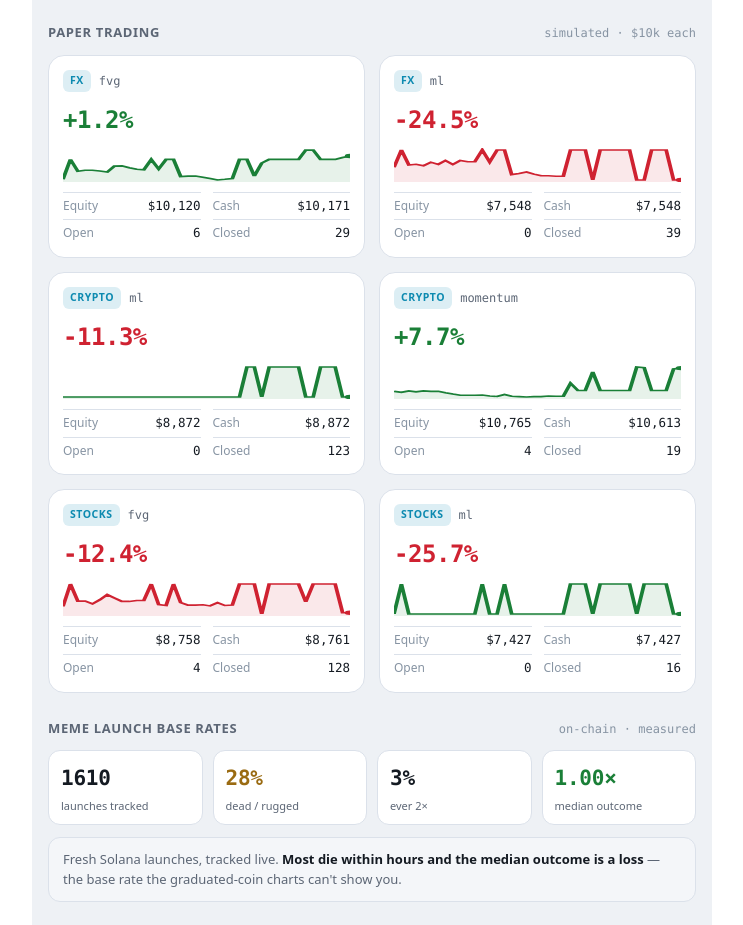
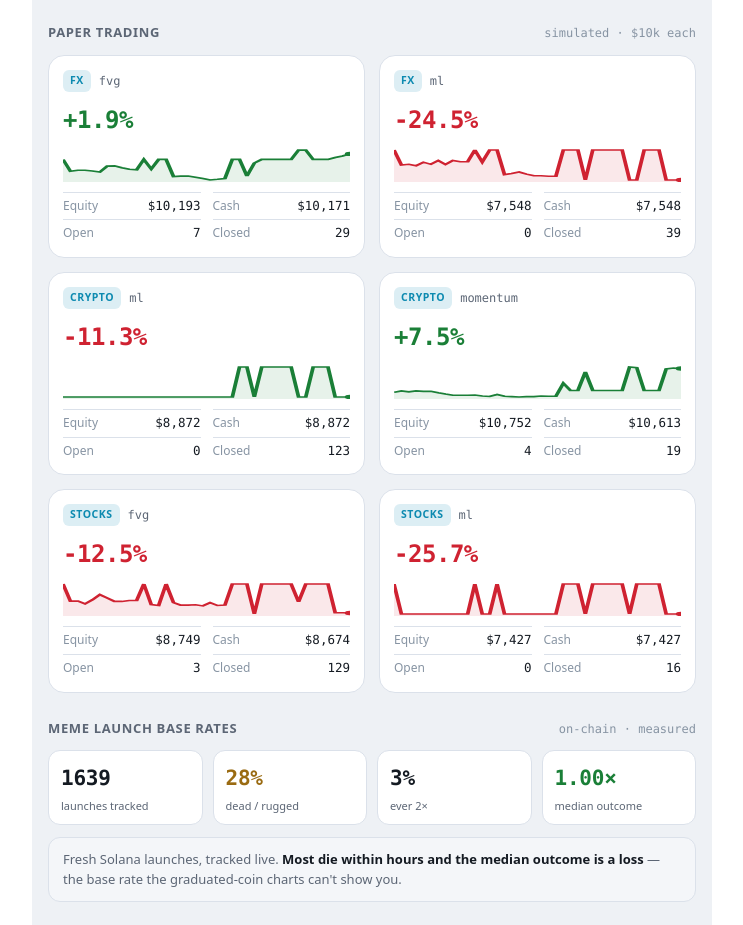
Before and after one commit to eugenewilliams2/gq-research-dashboard, a plain HTML site: page index.html in a window 1280 px wide. Shown: the part 285-1210 px from the top of the page, without its empty margins (268-1011 px from the left). Drawn offline with Linux system fonts and the light colour scheme.

Commit message:
dashboard: 2026-11-28T14:59:12Z

```diff
--- a/index.html
+++ b/index.html
@@ -105,7 +105,7 @@
     <div>
       <div class="eyebrow">GQ · Research Harness</div>
       <h1>Pocket dashboard</h1>
-      <div class="stamp">Nov 27, 2026 · 09:59 EST</div>
+      <div class="stamp">Nov 28, 2026 · 09:59 EST</div>
     </div>
     <button class="theme-btn" onclick="var r=document.documentElement;r.dataset.theme=(r.dataset.theme==='light'?'dark':'light');" aria-label="Toggle light and dark theme">◐</button>
   </div>
@@ -114,8 +114,8 @@
     <article class="card verdict">
       <div class="big">No strategy here has cleared the honesty bar (Deflated Sharpe ≥ 0.95) after real costs — on FX, crypto, stocks, or memes. That null result is the finding.</div>
       <div class="roll">
-        <span class="n neg">-10.9%</span>
-        <span class="sub">blended paper P&amp;L across 6 sessions · $53,489 of $60,000</span>
+        <span class="n neg">-10.8%</span>
+        <span class="sub">blended paper P&amp;L across 6 sessions · $53,540 of $60,000</span>
       </div>
     </article>
   </section>
@@ -129,12 +129,12 @@
           <span class="badge">FX</span>
           <span class="strat">fvg</span>
         </div>
-        <div class="pnl">+1.2%</div>
-        <div class="spark-wrap"><svg class="spark up" viewBox="0 0 120 34" preserveAspectRatio="none" aria-hidden="true"><polygon points="0,34 0.0,31.3 3.1,11.4 6.2,23.3 9.2,22.3 12.3,22.3 15.4,23.0 18.5,24.0 21.5,18.1 24.6,17.9 27.7,19.7 30.8,21.3 33.8,21.8 36.9,11.4 40.0,20.9 43.1,11.4 46.2,11.4 49.2,28.5 52.3,28.1 55.4,28.1 58.5,29.3 61.5,30.6 64.6,32.0 67.7,31.3 70.8,30.5 73.8,11.4 76.9,11.4 80.0,28.0 83.1,15.0 86.2,11.4 89.2,11.4 92.3,11.4 95.4,11.4 98.5,11.4 101.5,2.1 104.6,2.0 107.7,11.4 110.8,11.4 113.8,11.4 116.9,9.5 120.0,8.0 120,34" class="spark-fill"/><polyline points="0.0,31.3 3.1,11.4 6.2,23.3 9.2,22.3 12.3,22.3 15.4,23.0 18.5,24.0 21.5,18.1 24.6,17.9 27.7,19.7 30.8,21.3 33.8,21.8 36.9,11.4 40.0,20.9 43.1,11.4 46.2,11.4 49.2,28.5 52.3,28.1 55.4,28.1 58.5,29.3 61.5,30.6 64.6,32.0 67.7,31.3 70.8,30.5 73.8,11.4 76.9,11.4 80.0,28.0 83.1,15.0 86.2,11.4 89.2,11.4 92.3,11.4 95.4,11.4 98.5,11.4 101.5,2.1 104.6,2.0 107.7,11.4 110.8,11.4 113.8,11.4 116.9,9.5 120.0,8.0" class="spark-line" fill="none"/><circle cx="120.0" cy="8.0" r="2.2" class="spark-dot"/></svg></div>
+        <div class="pnl">+1.9%</div>
+        <div class="spark-wrap"><svg class="spark up" viewBox="0 0 120 34" preserveAspectRatio="none" aria-hidden="true"><polygon points="0,34 0.0,11.4 3.1,23.3 6.2,22.3 9.2,22.3 12.3,23.0 15.4,24.0 18.5,18.1 21.5,17.9 24.6,19.7 27.7,21.3 30.8,21.8 33.8,11.4 36.9,20.9 40.0,11.4 43.1,11.4 46.2,28.5 49.2,28.1 52.3,28.1 55.4,29.3 58.5,30.6 61.5,32.0 64.6,31.3 67.7,30.5 70.8,11.4 73.8,11.4 76.9,28.0 80.0,15.0 83.1,11.4 86.2,11.4 89.2,11.4 92.3,11.4 95.4,11.4 98.5,2.1 101.5,2.0 104.6,11.4 107.7,11.4 110.8,11.4 113.8,9.5 116.9,8.0 120.0,5.9 120,34" class="spark-fill"/><polyline points="0.0,11.4 3.1,23.3 6.2,22.3 9.2,22.3 12.3,23.0 15.4,24.0 18.5,18.1 21.5,17.9 24.6,19.7 27.7,21.3 30.8,21.8 33.8,11.4 36.9,20.9 40.0,11.4 43.1,11.4 46.2,28.5 49.2,28.1 52.3,28.1 55.4,29.3 58.5,30.6 61.5,32.0 64.6,31.3 67.7,30.5 70.8,11.4 73.8,11.4 76.9,28.0 80.0,15.0 83.1,11.4 86.2,11.4 89.2,11.4 92.3,11.4 95.4,11.4 98.5,2.1 101.5,2.0 104.6,11.4 107.7,11.4 110.8,11.4 113.8,9.5 116.9,8.0 120.0,5.9" class="spark-line" fill="none"/><circle cx="120.0" cy="5.9" r="2.2" class="spark-dot"/></svg></div>
         <dl class="rows">
-          <div><dt>Equity</dt><dd>$10,120</dd></div>
+          <div><dt>Equity</dt><dd>$10,193</dd></div>
           <div><dt>Cash</dt><dd>$10,171</dd></div>
-          <div><dt>Open</dt><dd>6</dd></div>
+          <div><dt>Open</dt><dd>7</dd></div>
           <div><dt>Closed</dt><dd>29</dd></div>
         </dl>
       </article>
@@ -145,7 +145,7 @@
           <span class="strat">ml</span>
         </div>
         <div class="pnl">-24.5%</div>
-        <div class="spark-wrap"><svg class="spark down" viewBox="0 0 120 34" preserveAspectRatio="none" aria-hidden="true"><polygon points="0,34 0.0,19.3 3.1,2.0 6.2,17.0 9.2,16.3 12.3,17.7 15.4,14.2 18.5,16.3 21.5,12.5 24.6,16.4 27.7,12.5 30.8,13.7 33.8,13.7 36.9,2.0 40.0,14.0 43.1,2.0 46.2,2.0 49.2,26.6 52.3,25.4 55.4,24.0 58.5,26.1 61.5,27.8 64.6,27.8 67.7,28.3 70.8,28.2 73.8,2.0 76.9,2.0 80.0,2.0 83.1,32.0 86.2,2.0 89.2,2.0 92.3,2.0 95.4,2.0 98.5,2.0 101.5,32.0 104.6,32.0 107.7,2.0 110.8,2.0 113.8,2.0 116.9,32.0 120.0,32.0 120,34" class="spark-fill"/><polyline points="0.0,19.3 3.1,2.0 6.2,17.0 9.2,16.3 12.3,17.7 15.4,14.2 18.5,16.3 21.5,12.5 24.6,16.4 27.7,12.5 30.8,13.7 33.8,13.7 36.9,2.0 40.0,14.0 43.1,2.0 46.2,2.0 49.2,26.6 52.3,25.4 55.4,24.0 58.5,26.1 61.5,27.8 64.6,27.8 67.7,28.3 70.8,28.2 73.8,2.0 76.9,2.0 80.0,2.0 83.1,32.0 86.2,2.0 89.2,2.0 92.3,2.0 95.4,2.0 98.5,2.0 101.5,32.0 104.6,32.0 107.7,2.0 110.8,2.0 113.8,2.0 116.9,32.0 120.0,32.0" class="spark-line" fill="none"/><circle cx="120.0" cy="32.0" r="2.2" class="spark-dot"/></svg></div>
+        <div class="spark-wrap"><svg class="spark down" viewBox="0 0 120 34" preserveAspectRatio="none" aria-hidden="true"><polygon points="0,34 0.0,2.0 3.1,17.0 6.2,16.3 9.2,17.7 12.3,14.2 15.4,16.3 18.5,12.5 21.5,16.4 24.6,12.5 27.7,13.7 30.8,13.7 33.8,2.0 36.9,14.0 40.0,2.0 43.1,2.0 46.2,26.6 49.2,25.4 52.3,24.0 55.4,26.1 58.5,27.8 61.5,27.8 64.6,28.3 67.7,28.2 70.8,2.0 73.8,2.0 76.9,2.0 80.0,32.0 83.1,2.0 86.2,2.0 89.2,2.0 92.3,2.0 95.4,2.0 98.5,32.0 101.5,32.0 104.6,2.0 107.7,2.0 110.8,2.0 113.8,32.0 116.9,32.0 120.0,32.0 120,34" class="spark-fill"/><polyline points="0.0,2.0 3.1,17.0 6.2,16.3 9.2,17.7 12.3,14.2 15.4,16.3 18.5,12.5 21.5,16.4 24.6,12.5 27.7,13.7 30.8,13.7 33.8,2.0 36.9,14.0 40.0,2.0 43.1,2.0 46.2,26.6 49.2,25.4 52.3,24.0 55.4,26.1 58.5,27.8 61.5,27.8 64.6,28.3 67.7,28.2 70.8,2.0 73.8,2.0 76.9,2.0 80.0,32.0 83.1,2.0 86.2,2.0 89.2,2.0 92.3,2.0 95.4,2.0 98.5,32.0 101.5,32.0 104.6,2.0 107.7,2.0 110.8,2.0 113.8,32.0 116.9,32.0 120.0,32.0" class="spark-line" fill="none"/><circle cx="120.0" cy="32.0" r="2.2" class="spark-dot"/></svg></div>
         <dl class="rows">
           <div><dt>Equity</dt><dd>$7,548</dd></div>
           <div><dt>Cash</dt><dd>$7,548</dd></div>
@@ -160,7 +160,7 @@
           <span class="strat">ml</span>
         </div>
         <div class="pnl">-11.3%</div>
-        <div class="spark-wrap"><svg class="spark up" viewBox="0 0 120 34" preserveAspectRatio="none" aria-hidden="true"><polygon points="0,34 0.0,32.0 3.1,32.0 6.2,32.0 9.2,32.0 12.3,32.0 15.4,32.0 18.5,32.0 21.5,32.0 24.6,32.0 27.7,32.0 30.8,32.0 33.8,32.0 36.9,32.0 40.0,32.0 43.1,32.0 46.2,32.0 49.2,32.0 52.3,32.0 55.4,32.0 58.5,32.0 61.5,32.0 64.6,32.0 67.7,32.0 70.8,32.0 73.8,32.0 76.9,2.0 80.0,2.0 83.1,32.0 86.2,2.0 89.2,2.0 92.3,2.0 95.4,2.0 98.5,2.0 101.5,32.0 104.6,32.0 107.7,2.0 110.8,2.0 113.8,2.0 116.9,32.0 120.0,32.0 120,34" class="spark-fill"/><polyline points="0.0,32.0 3.1,32.0 6.2,32.0 9.2,32.0 12.3,32.0 15.4,32.0 18.5,32.0 21.5,32.0 24.6,32.0 27.7,32.0 30.8,32.0 33.8,32.0 36.9,32.0 40.0,32.0 43.1,32.0 46.2,32.0 49.2,32.0 52.3,32.0 55.4,32.0 58.5,32.0 61.5,32.0 64.6,32.0 67.7,32.0 70.8,32.0 73.8,32.0 76.9,2.0 80.0,2.0 83.1,32.0 86.2,2.0 89.2,2.0 92.3,2.0 95.4,2.0 98.5,2.0 101.5,32.0 104.6,32.0 107.7,2.0 110.8,2.0 113.8,2.0 116.9,32.0 120.0,32.0" class="spark-line" fill="none"/><circle cx="120.0" cy="32.0" r="2.2" class="spark-dot"/></svg></div>
+        <div class="spark-wrap"><svg class="spark up" viewBox="0 0 120 34" preserveAspectRatio="none" aria-hidden="true"><polygon points="0,34 0.0,32.0 3.1,32.0 6.2,32.0 9.2,32.0 12.3,32.0 15.4,32.0 18.5,32.0 21.5,32.0 24.6,32.0 27.7,32.0 30.8,32.0 33.8,32.0 36.9,32.0 40.0,32.0 43.1,32.0 46.2,32.0 49.2,32.0 52.3,32.0 55.4,32.0 58.5,32.0 61.5,32.0 64.6,32.0 67.7,32.0 70.8,32.0 73.8,2.0 76.9,2.0 80.0,32.0 83.1,2.0 86.2,2.0 89.2,2.0 92.3,2.0 95.4,2.0 98.5,32.0 101.5,32.0 104.6,2.0 107.7,2.0 110.8,2.0 113.8,32.0 116.9,32.0 120.0,32.0 120,34" class="spark-fill"/><polyline points="0.0,32.0 3.1,32.0 6.2,32.0 9.2,32.0 12.3,32.0 15.4,32.0 18.5,32.0 21.5,32.0 24.6,32.0 27.7,32.0 30.8,32.0 33.8,32.0 36.9,32.0 40.0,32.0 43.1,32.0 46.2,32.0 49.2,32.0 52.3,32.0 55.4,32.0 58.5,32.0 61.5,32.0 64.6,32.0 67.7,32.0 70.8,32.0 73.8,2.0 76.9,2.0 80.0,32.0 83.1,2.0 86.2,2.0 89.2,2.0 92.3,2.0 95.4,2.0 98.5,32.0 101.5,32.0 104.6,2.0 107.7,2.0 110.8,2.0 113.8,32.0 116.9,32.0 120.0,32.0" class="spark-line" fill="none"/><circle cx="120.0" cy="32.0" r="2.2" class="spark-dot"/></svg></div>
         <dl class="rows">
           <div><dt>Equity</dt><dd>$8,872</dd></div>
           <div><dt>Cash</dt><dd>$8,872</dd></div>
@@ -174,10 +174,10 @@
           <span class="badge">Crypto</span>
           <span class="strat">momentum</span>
         </div>
-        <div class="pnl">+7.7%</div>
-        <div class="spark-wrap"><svg class="spark up" viewBox="0 0 120 34" preserveAspectRatio="none" aria-hidden="true"><polygon points="0,34 0.0,26.3 3.1,27.3 6.2,25.9 9.2,26.8 12.3,25.9 15.4,26.4 18.5,26.3 21.5,27.8 24.6,29.1 27.7,30.3 30.8,30.2 33.8,30.3 36.9,30.1 40.0,31.0 43.1,31.5 46.2,29.5 49.2,31.2 52.3,31.6 55.4,32.0 58.5,31.6 61.5,31.6 64.6,31.0 67.7,31.3 70.8,31.3 73.8,18.3 76.9,25.5 80.0,25.5 83.1,7.0 86.2,25.5 89.2,25.5 92.3,25.5 95.4,25.5 98.5,25.5 101.5,2.0 104.6,2.6 107.7,25.5 110.8,25.5 113.8,25.5 116.9,3.9 120.0,3.1 120,34" class="spark-fill"/><polyline points="0.0,26.3 3.1,27.3 6.2,25.9 9.2,26.8 12.3,25.9 15.4,26.4 18.5,26.3 21.5,27.8 24.6,29.1 27.7,30.3 30.8,30.2 33.8,30.3 36.9,30.1 40.0,31.0 43.1,31.5 46.2,29.5 49.2,31.2 52.3,31.6 55.4,32.0 58.5,31.6 61.5,31.6 64.6,31.0 67.7,31.3 70.8,31.3 73.8,18.3 76.9,25.5 80.0,25.5 83.1,7.0 86.2,25.5 89.2,25.5 92.3,25.5 95.4,25.5 98.5,25.5 101.5,2.0 104.6,2.6 107.7,25.5 110.8,25.5 113.8,25.5 116.9,3.9 120.0,3.1" class="spark-line" fill="none"/><circle cx="120.0" cy="3.1" r="2.2" class="spark-dot"/></svg></div>
+        <div class="pnl">+7.5%</div>
+        <div class="spark-wrap"><svg class="spark up" viewBox="0 0 120 34" preserveAspectRatio="none" aria-hidden="true"><polygon points="0,34 0.0,27.3 3.1,25.9 6.2,26.8 9.2,25.9 12.3,26.4 15.4,26.3 18.5,27.8 21.5,29.1 24.6,30.3 27.7,30.2 30.8,30.3 33.8,30.1 36.9,31.0 40.0,31.5 43.1,29.5 46.2,31.2 49.2,31.6 52.3,32.0 55.4,31.6 58.5,31.6 61.5,31.0 64.6,31.3 67.7,31.3 70.8,18.3 73.8,25.5 76.9,25.5 80.0,7.0 83.1,25.5 86.2,25.5 89.2,25.5 92.3,25.5 95.4,25.5 98.5,2.0 101.5,2.6 104.6,25.5 107.7,25.5 110.8,25.5 113.8,3.9 116.9,3.1 120.0,3.5 120,34" class="spark-fill"/><polyline points="0.0,27.3 3.1,25.9 6.2,26.8 9.2,25.9 12.3,26.4 15.4,26.3 18.5,27.8 21.5,29.1 24.6,30.3 27.7,30.2 30.8,30.3 33.8,30.1 36.9,31.0 40.0,31.5 43.1,29.5 46.2,31.2 49.2,31.6 52.3,32.0 55.4,31.6 58.5,31.6 61.5,31.0 64.6,31.3 67.7,31.3 70.8,18.3 73.8,25.5 76.9,25.5 80.0,7.0 83.1,25.5 86.2,25.5 89.2,25.5 92.3,25.5 95.4,25.5 98.5,2.0 101.5,2.6 104.6,25.5 107.7,25.5 110.8,25.5 113.8,3.9 116.9,3.1 120.0,3.5" class="spark-line" fill="none"/><circle cx="120.0" cy="3.5" r="2.2" class="spark-dot"/></svg></div>
         <dl class="rows">
-          <div><dt>Equity</dt><dd>$10,765</dd></div>
+          <div><dt>Equity</dt><dd>$10,752</dd></div>
           <div><dt>Cash</dt><dd>$10,613</dd></div>
           <div><dt>Open</dt><dd>4</dd></div>
           <div><dt>Closed</dt><dd>19</dd></div>
@@ -189,13 +189,13 @@
           <span class="badge">Stocks</span>
           <span class="strat">fvg</span>
         </div>
-        <div class="pnl">-12.4%</div>
-        <div class="spark-wrap"><svg class="spark down" viewBox="0 0 120 34" preserveAspectRatio="none" aria-hidden="true"><polygon points="0,34 0.0,24.5 3.1,2.0 6.2,19.1 9.2,19.0 12.3,21.9 15.4,17.8 18.5,12.6 21.5,16.0 24.6,19.4 27.7,19.4 30.8,18.5 33.8,18.5 36.9,2.0 40.0,22.6 43.1,23.4 46.2,2.0 49.2,20.6 52.3,23.1 55.4,23.1 58.5,22.8 61.5,23.9 64.6,20.7 67.7,23.5 70.8,23.0 73.8,2.0 76.9,2.0 80.0,2.0 83.1,32.0 86.2,2.0 89.2,2.0 92.3,2.0 95.4,2.0 98.5,2.0 101.5,19.9 104.6,2.0 107.7,2.0 110.8,2.0 113.8,2.0 116.9,30.7 120.0,30.8 120,34" class="spark-fill"/><polyline points="0.0,24.5 3.1,2.0 6.2,19.1 9.2,19.0 12.3,21.9 15.4,17.8 18.5,12.6 21.5,16.0 24.6,19.4 27.7,19.4 30.8,18.5 33.8,18.5 36.9,2.0 40.0,22.6 43.1,23.4 46.2,2.0 49.2,20.6 52.3,23.1 55.4,23.1 58.5,22.8 61.5,23.9 64.6,20.7 67.7,23.5 70.8,23.0 73.8,2.0 76.9,2.0 80.0,2.0 83.1,32.0 86.2,2.0 89.2,2.0 92.3,2.0 95.4,2.0 98.5,2.0 101.5,19.9 104.6,2.0 107.7,2.0 110.8,2.0 113.8,2.0 116.9,30.7 120.0,30.8" class="spark-line" fill="none"/><circle cx="120.0" cy="30.8" r="2.2" class="spark-dot"/></svg></div>
+        <div class="pnl">-12.5%</div>
+        <div class="spark-wrap"><svg class="spark down" viewBox="0 0 120 34" preserveAspectRatio="none" aria-hidden="true"><polygon points="0,34 0.0,2.0 3.1,19.1 6.2,19.0 9.2,21.9 12.3,17.8 15.4,12.6 18.5,16.0 21.5,19.4 24.6,19.4 27.7,18.5 30.8,18.5 33.8,2.0 36.9,22.6 40.0,23.4 43.1,2.0 46.2,20.6 49.2,23.1 52.3,23.1 55.4,22.8 58.5,23.9 61.5,20.7 64.6,23.5 67.7,23.0 70.8,2.0 73.8,2.0 76.9,2.0 80.0,32.0 83.1,2.0 86.2,2.0 89.2,2.0 92.3,2.0 95.4,2.0 98.5,19.9 101.5,2.0 104.6,2.0 107.7,2.0 110.8,2.0 113.8,30.7 116.9,30.8 120.0,31.0 120,34" class="spark-fill"/><polyline points="0.0,2.0 3.1,19.1 6.2,19.0 9.2,21.9 12.3,17.8 15.4,12.6 18.5,16.0 21.5,19.4 24.6,19.4 27.7,18.5 30.8,18.5 33.8,2.0 36.9,22.6 40.0,23.4 43.1,2.0 46.2,20.6 49.2,23.1 52.3,23.1 55.4,22.8 58.5,23.9 61.5,20.7 64.6,23.5 67.7,23.0 70.8,2.0 73.8,2.0 76.9,2.0 80.0,32.0 83.1,2.0 86.2,2.0 89.2,2.0 92.3,2.0 95.4,2.0 98.5,19.9 101.5,2.0 104.6,2.0 107.7,2.0 110.8,2.0 113.8,30.7 116.9,30.8 120.0,31.0" class="spark-line" fill="none"/><circle cx="120.0" cy="31.0" r="2.2" class="spark-dot"/></svg></div>
         <dl class="rows">
-          <div><dt>Equity</dt><dd>$8,758</dd></div>
-          <div><dt>Cash</dt><dd>$8,761</dd></div>
-          <div><dt>Open</dt><dd>4</dd></div>
-          <div><dt>Closed</dt><dd>128</dd></div>
+          <div><dt>Equity</dt><dd>$8,749</dd></div>
+          <div><dt>Cash</dt><dd>$8,674</dd></div>
+          <div><dt>Open</dt><dd>3</dd></div>
+          <div><dt>Closed</dt><dd>129</dd></div>
         </dl>
       </article>
 
@@ -205,7 +205,7 @@
           <span class="strat">ml</span>
         </div>
         <div class="pnl">-25.7%</div>
-        <div class="spark-wrap"><svg class="spark up" viewBox="0 0 120 34" preserveAspectRatio="none" aria-hidden="true"><polygon points="0,34 0.0,32.0 3.1,2.0 6.2,32.0 9.2,32.0 12.3,32.0 15.4,32.0 18.5,32.0 21.5,32.0 24.6,32.0 27.7,32.0 30.8,32.0 33.8,32.0 36.9,2.0 40.0,32.0 43.1,32.0 46.2,2.0 49.2,32.0 52.3,32.0 55.4,32.0 58.5,32.0 61.5,32.0 64.6,32.0 67.7,32.0 70.8,32.0 73.8,2.0 76.9,2.0 80.0,2.0 83.1,32.0 86.2,2.0 89.2,2.0 92.3,2.0 95.4,2.0 98.5,2.0 101.5,32.0 104.6,2.0 107.7,2.0 110.8,2.0 113.8,2.0 116.9,32.0 120.0,32.0 120,34" class="spark-fill"/><polyline points="0.0,32.0 3.1,2.0 6.2,32.0 9.2,32.0 12.3,32.0 15.4,32.0 18.5,32.0 21.5,32.0 24.6,32.0 27.7,32.0 30.8,32.0 33.8,32.0 36.9,2.0 40.0,32.0 43.1,32.0 46.2,2.0 49.2,32.0 52.3,32.0 55.4,32.0 58.5,32.0 61.5,32.0 64.6,32.0 67.7,32.0 70.8,32.0 73.8,2.0 76.9,2.0 80.0,2.0 83.1,32.0 86.2,2.0 89.2,2.0 92.3,2.0 95.4,2.0 98.5,2.0 101.5,32.0 104.6,2.0 107.7,2.0 110.8,2.0 113.8,2.0 116.9,32.0 120.0,32.0" class="spark-line" fill="none"/><circle cx="120.0" cy="32.0" r="2.2" class="spark-dot"/></svg></div>
+        <div class="spark-wrap"><svg class="spark down" viewBox="0 0 120 34" preserveAspectRatio="none" aria-hidden="true"><polygon points="0,34 0.0,2.0 3.1,32.0 6.2,32.0 9.2,32.0 12.3,32.0 15.4,32.0 18.5,32.0 21.5,32.0 24.6,32.0 27.7,32.0 30.8,32.0 33.8,2.0 36.9,32.0 40.0,32.0 43.1,2.0 46.2,32.0 49.2,32.0 52.3,32.0 55.4,32.0 58.5,32.0 61.5,32.0 64.6,32.0 67.7,32.0 70.8,2.0 73.8,2.0 76.9,2.0 80.0,32.0 83.1,2.0 86.2,2.0 89.2,2.0 92.3,2.0 95.4,2.0 98.5,32.0 101.5,2.0 104.6,2.0 107.7,2.0 110.8,2.0 113.8,32.0 116.9,32.0 120.0,32.0 120,34" class="spark-fill"/><polyline points="0.0,2.0 3.1,32.0 6.2,32.0 9.2,32.0 12.3,32.0 15.4,32.0 18.5,32.0 21.5,32.0 24.6,32.0 27.7,32.0 30.8,32.0 33.8,2.0 36.9,32.0 40.0,32.0 43.1,2.0 46.2,32.0 49.2,32.0 52.3,32.0 55.4,32.0 58.5,32.0 61.5,32.0 64.6,32.0 67.7,32.0 70.8,2.0 73.8,2.0 76.9,2.0 80.0,32.0 83.1,2.0 86.2,2.0 89.2,2.0 92.3,2.0 95.4,2.0 98.5,32.0 101.5,2.0 104.6,2.0 107.7,2.0 110.8,2.0 113.8,32.0 116.9,32.0 120.0,32.0" class="spark-line" fill="none"/><circle cx="120.0" cy="32.0" r="2.2" class="spark-dot"/></svg></div>
         <dl class="rows">
           <div><dt>Equity</dt><dd>$7,427</dd></div>
           <div><dt>Cash</dt><dd>$7,427</dd></div>
@@ -219,7 +219,7 @@
   <section>
     <div class="sec-h"><h2>Meme launch base rates</h2><span class="meta">on-chain · measured</span></div>
     <div class="tiles">
-      <div class="tile "><div class="tile-v">1610</div><div class="tile-l">launches tracked</div></div><div class="tile warn"><div class="tile-v">28%</div><div class="tile-l">dead / rugged</div></div><div class="tile "><div class="tile-v">3%</div><div class="tile-l">ever 2×</div></div><div class="tile pos"><div class="tile-v">1.00×</div><div class="tile-l">median outcome</div></div>
+      <div class="tile "><div class="tile-v">1639</div><div class="tile-l">launches tracked</div></div><div class="tile warn"><div class="tile-v">28%</div><div class="tile-l">dead / rugged</div></div><div class="tile "><div class="tile-v">3%</div><div class="tile-l">ever 2×</div></div><div class="tile pos"><div class="tile-v">1.00×</div><div class="tile-l">median outcome</div></div>
     </div>
     <div class="note">Fresh Solana launches, tracked live. <b>Most die within hours and the
       median outcome is a loss</b> — the base rate the graduated-coin charts can't show you.</div>
```
